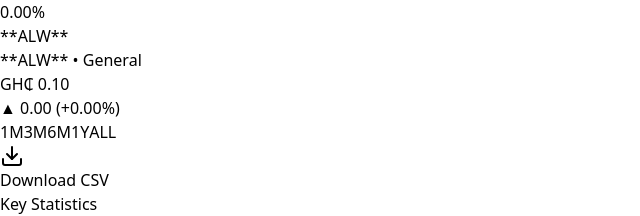
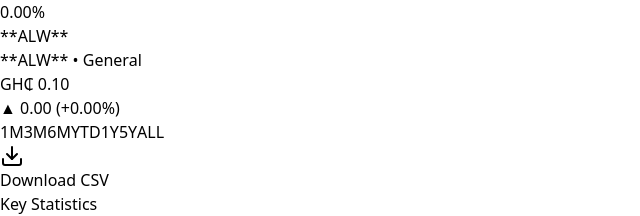
Before and after one commit to NanaMartinson/gse-market-watch, a React (Vite) app: page / in a window 1280 px wide. Shown: the part 4920-5136 px from the top of the page, without its empty margins (0-640 px from the left). Built offline with nearby package versions, Linux system fonts and the light colour scheme.

Commit message:
Update App.jsx

```diff
--- a/src/App.jsx
+++ b/src/App.jsx
@@ -111,11 +111,22 @@ export default function GSEApp() {
     if (!stock?.history) return [];
 
     const history = stock.history;
+
+    // Handle YTD separately
+    if (timeRange === "YTD") {
+      const currentYear = new Date().getFullYear();
+      return history.filter(h => {
+        const year = new Date(h.date).getFullYear();
+        return year === currentYear;
+      });
+    }
+
     const ranges = {
       "1M": 21,
       "3M": 63,
       "6M": 126,
       "1Y": 252,
+      "5Y": 1260,
       "ALL": history.length
     };
 
@@ -355,8 +366,8 @@ export default function GSEApp() {
               </div>
 
               {/* Time Range Selector */}
-              <div className="flex gap-2 mb-4">
-                {["1M", "3M", "6M", "1Y", "ALL"].map(range => (
+              <div className="flex gap-2 mb-4 flex-wrap">
+                {["1M", "3M", "6M", "YTD", "1Y", "5Y", "ALL"].map(range => (
                   <button
                     key={range}
                     onClick={() => setTimeRange(range)}
@@ -403,10 +414,9 @@ export default function GSEApp() {
                            border: '1px solid #334155',
                            borderRadius: '8px'
                          }}
-                         labelFormatter={(val) => {
-                          const [year, month, day] = val.split('-');
-                          return `${parseInt(day)} ${['Jan','Feb','Mar','Apr','May','Jun','Jul','Aug','Sep','Oct','Nov','Dec'][parseInt(month)-1]} ${year}`;
-                          }}
+                         labelFormatter={(val) => new Date(val).toLocaleDateString('en-GB', {
+                           day: 'numeric', month: 'short', year: 'numeric'
+                         })}
                          formatter={(val) => [`GH₵ ${Number(val).toFixed(2)}`, 'Price']}
                        />
                        <Area
```
